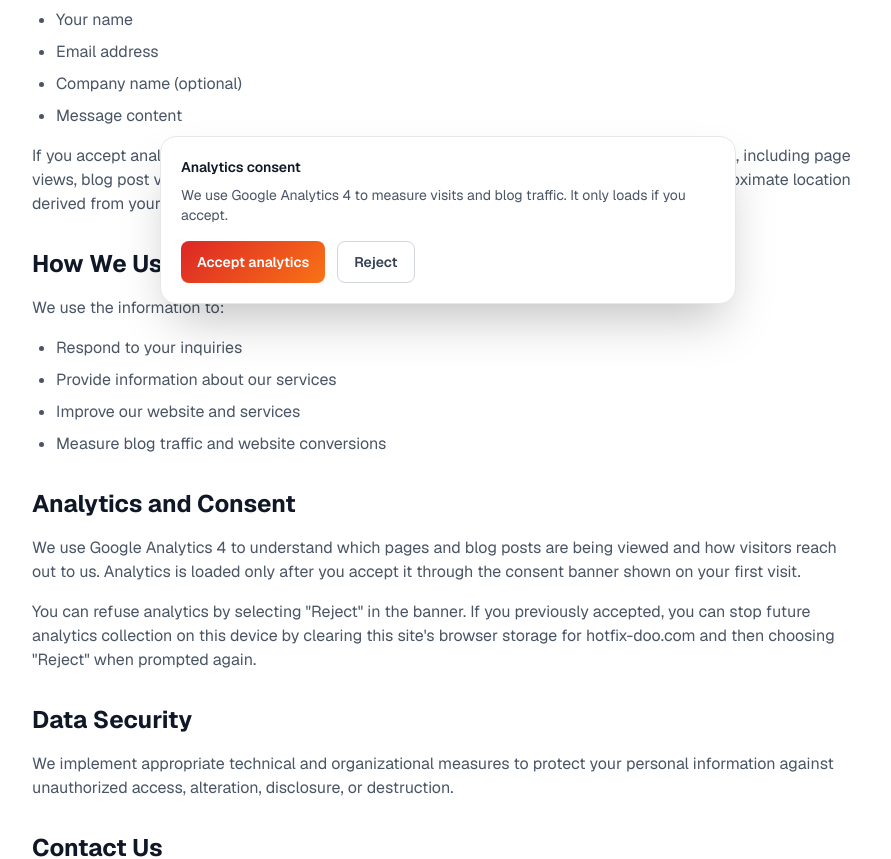
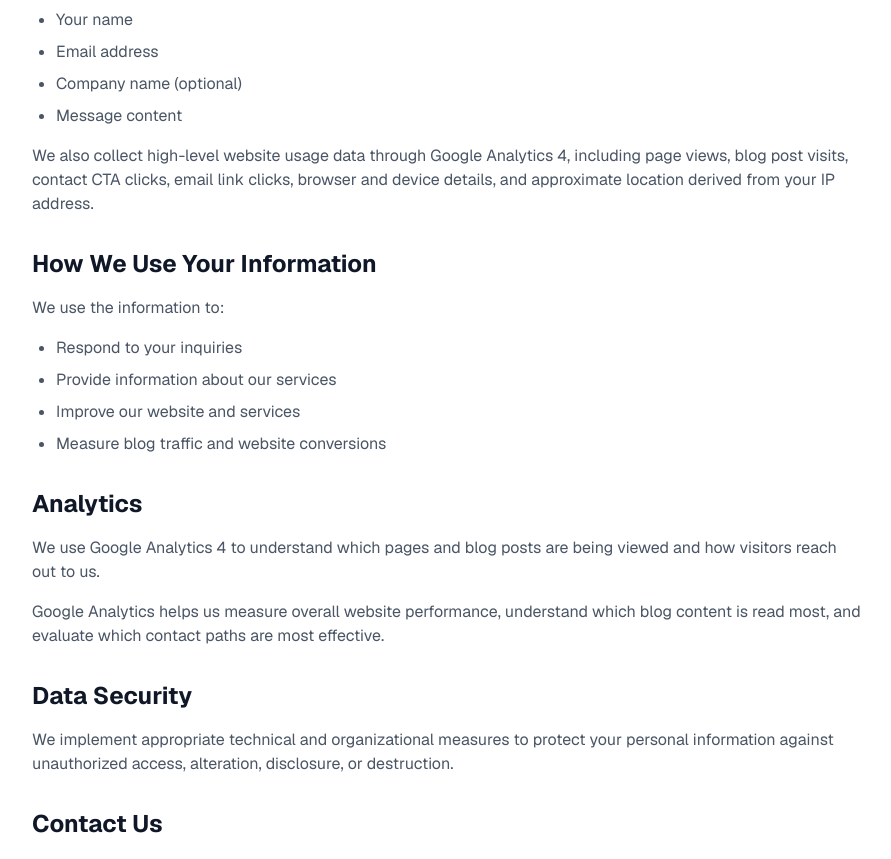
Before and after one commit to hotfix-co/hotfix-web, a Next.js app: page /privacy in a window 1280 px wide. Shown: the part 480-1339 px from the top of the page, without its empty margins (192-1083 px from the left). Built offline with nearby package versions, Linux system fonts and the light colour scheme; no server answers.

Commit message:
Remove GA4 consent gating

```diff
--- a/app/privacy/page.tsx
+++ b/app/privacy/page.tsx
@@ -58,10 +58,10 @@ export default function PrivacyPage() {
               <li>Message content</li>
             </ul>
             <p className="text-gray-600 mb-4">
-              If you accept analytics, we also collect high-level website usage
-              data through Google Analytics 4, including page views, blog post
-              visits, contact CTA clicks, email link clicks, browser and device
-              details, and approximate location derived from your IP address.
+              We also collect high-level website usage data through Google
+              Analytics 4, including page views, blog post visits, contact CTA
+              clicks, email link clicks, browser and device details, and
+              approximate location derived from your IP address.
             </p>
           </section>
 
@@ -80,20 +80,16 @@ export default function PrivacyPage() {
 
           <section className="mb-8">
             <h2 className="text-2xl font-bold text-gray-900 mb-4">
-              Analytics and Consent
+              Analytics
             </h2>
             <p className="text-gray-600 mb-4">
               We use Google Analytics 4 to understand which pages and blog posts
-              are being viewed and how visitors reach out to us. Analytics is
-              loaded only after you accept it through the consent banner shown
-              on your first visit.
+              are being viewed and how visitors reach out to us.
             </p>
             <p className="text-gray-600 mb-4">
-              You can refuse analytics by selecting &quot;Reject&quot; in the
-              banner. If you previously accepted, you can stop future analytics
-              collection on this device by clearing this site&apos;s browser
-              storage for hotfix-doo.com and then choosing &quot;Reject&quot;
-              when prompted again.
+              Google Analytics helps us measure overall website performance,
+              understand which blog content is read most, and evaluate which
+              contact paths are most effective.
             </p>
           </section>
 
--- a/components/AnalyticsProvider.tsx
+++ b/components/AnalyticsProvider.tsx
@@ -2,23 +2,7 @@
 
 import { useEffect, useMemo, useSyncExternalStore } from "react";
 import { usePathname, useSearchParams } from "next/navigation";
-import {
-  getStoredAnalyticsConsent,
-  initGoogleAnalytics,
-  isAnalyticsEnabled,
-  setStoredAnalyticsConsent,
-  trackPageView,
-} from "@/lib/analytics";
-
-function subscribeToConsent(onStoreChange: () => void) {
-  window.addEventListener("storage", onStoreChange);
-  window.addEventListener("analytics-consent-change", onStoreChange);
-
-  return () => {
-    window.removeEventListener("storage", onStoreChange);
-    window.removeEventListener("analytics-consent-change", onStoreChange);
-  };
-}
+import { initGoogleAnalytics, isAnalyticsEnabled, trackPageView } from "@/lib/analytics";
 
 export default function AnalyticsProvider() {
   const pathname = usePathname();
@@ -28,11 +12,6 @@ export default function AnalyticsProvider() {
     () => true,
     () => false,
   );
-  const consent = useSyncExternalStore(
-    subscribeToConsent,
-    getStoredAnalyticsConsent,
-    () => "unset",
-  );
 
   const pagePath = useMemo(() => {
     const query = searchParams.toString();
@@ -40,57 +19,20 @@ export default function AnalyticsProvider() {
   }, [pathname, searchParams]);
 
   useEffect(() => {
-    if (!isHydrated || !isAnalyticsEnabled() || consent !== "accepted") {
+    if (!isHydrated || !isAnalyticsEnabled()) {
       return;
     }
 
     initGoogleAnalytics();
-  }, [consent, isHydrated]);
+  }, [isHydrated]);
 
   useEffect(() => {
-    if (consent !== "accepted") {
+    if (!isHydrated || !isAnalyticsEnabled()) {
       return;
     }
 
     trackPageView(pagePath);
-  }, [consent, pagePath]);
+  }, [isHydrated, pagePath]);
 
-  if (!isHydrated || !isAnalyticsEnabled() || consent !== "unset") {
-    return null;
-  }
-
-  const handleAccept = () => {
-    setStoredAnalyticsConsent("accepted");
-    initGoogleAnalytics();
-  };
-
-  const handleReject = () => {
-    setStoredAnalyticsConsent("rejected");
-  };
-
-  return (
-    <div className="fixed inset-x-4 bottom-4 z-[60] mx-auto max-w-xl rounded-2xl border border-gray-200 bg-white p-5 shadow-2xl">
-      <p className="text-sm font-semibold text-gray-900">Analytics consent</p>
-      <p className="mt-2 text-sm text-gray-600">
-        We use Google Analytics 4 to measure visits and blog traffic. It only
-        loads if you accept.
-      </p>
-      <div className="mt-4 flex flex-col gap-3 sm:flex-row">
-        <button
-          type="button"
-          onClick={handleAccept}
-          className="rounded-lg gradient-primary px-4 py-2.5 text-sm font-semibold text-white"
-        >
-          Accept analytics
-        </button>
-        <button
-          type="button"
-          onClick={handleReject}
-          className="rounded-lg border border-gray-300 px-4 py-2.5 text-sm font-semibold text-gray-700"
-        >
-          Reject
-        </button>
-      </div>
-    </div>
-  );
+  return null;
 }
--- a/lib/analytics.ts
+++ b/lib/analytics.ts
@@ -9,9 +9,6 @@ declare global {
 
 export const GA_MEASUREMENT_ID =
   process.env.NEXT_PUBLIC_GA_MEASUREMENT_ID ?? "";
-export const ANALYTICS_CONSENT_KEY = "hotfix_analytics_consent";
-
-export type AnalyticsConsentState = "accepted" | "rejected" | "unset";
 
 export type AnalyticsEventName =
   | "contact_cta_click"
@@ -24,28 +21,6 @@ let gaInitialized = false;
 
 export function isAnalyticsEnabled() {
   return GA_MEASUREMENT_ID.length > 0;
-}
-
-export function getStoredAnalyticsConsent(): AnalyticsConsentState {
-  if (typeof window === "undefined") {
-    return "unset";
-  }
-
-  const storedValue = window.localStorage.getItem(ANALYTICS_CONSENT_KEY);
-  return storedValue === "accepted" || storedValue === "rejected"
-    ? storedValue
-    : "unset";
-}
-
-export function setStoredAnalyticsConsent(
-  consent: Exclude<AnalyticsConsentState, "unset">,
-) {
-  if (typeof window === "undefined") {
-    return;
-  }
-
-  window.localStorage.setItem(ANALYTICS_CONSENT_KEY, consent);
-  window.dispatchEvent(new Event("analytics-consent-change"));
 }
 
 function ensureGoogleTag() {
@@ -69,18 +44,6 @@ export function initGoogleAnalytics() {
   ensureGoogleTag();
 
   window.gtag?.("js", new Date());
-  window.gtag?.("consent", "default", {
-    analytics_storage: "denied",
-    ad_storage: "denied",
-    ad_user_data: "denied",
-    ad_personalization: "denied",
-  });
-  window.gtag?.("consent", "update", {
-    analytics_storage: "granted",
-    ad_storage: "denied",
-    ad_user_data: "denied",
-    ad_personalization: "denied",
-  });
   window.gtag?.("config", GA_MEASUREMENT_ID, {
     anonymize_ip: true,
     send_page_view: false,
```
